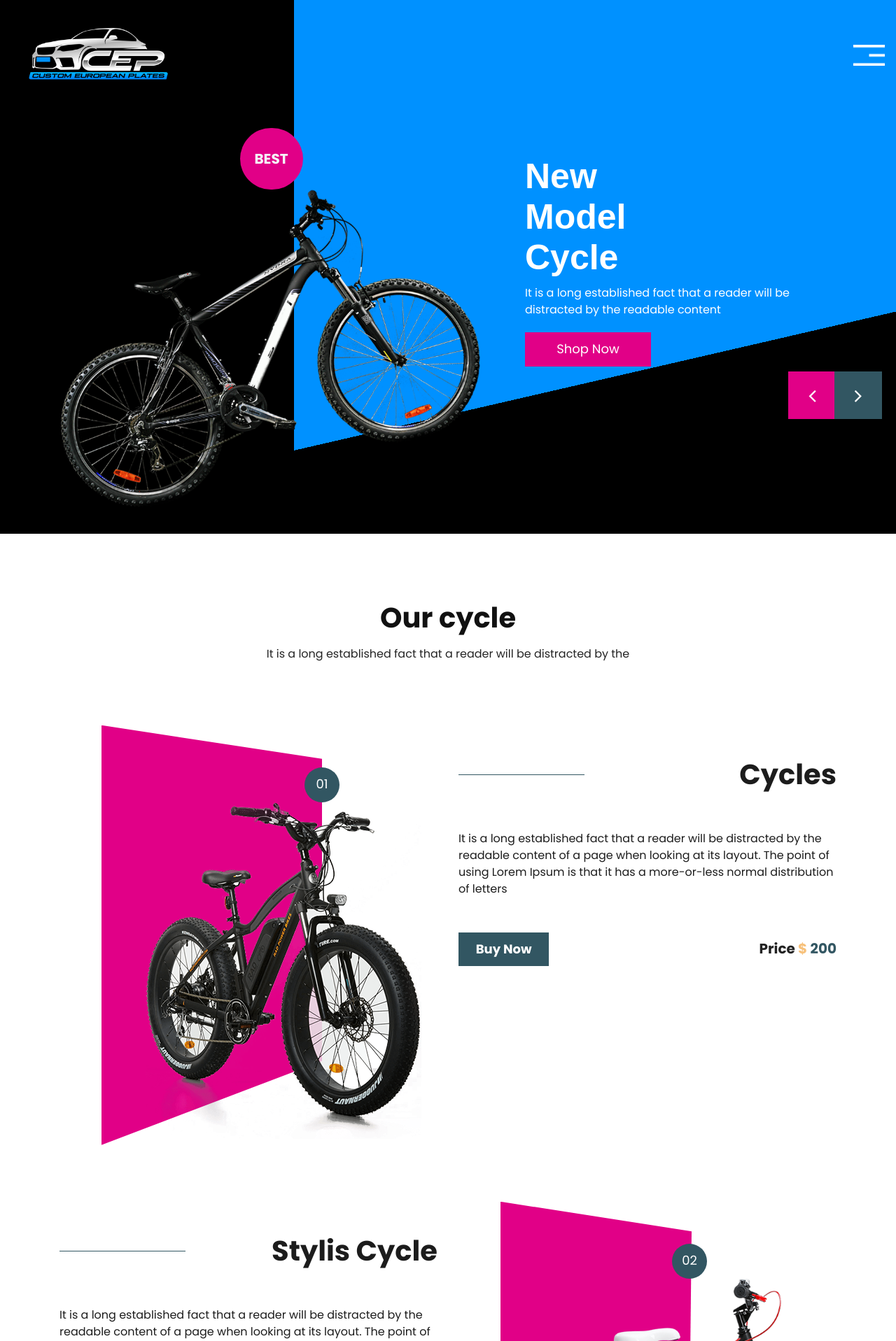
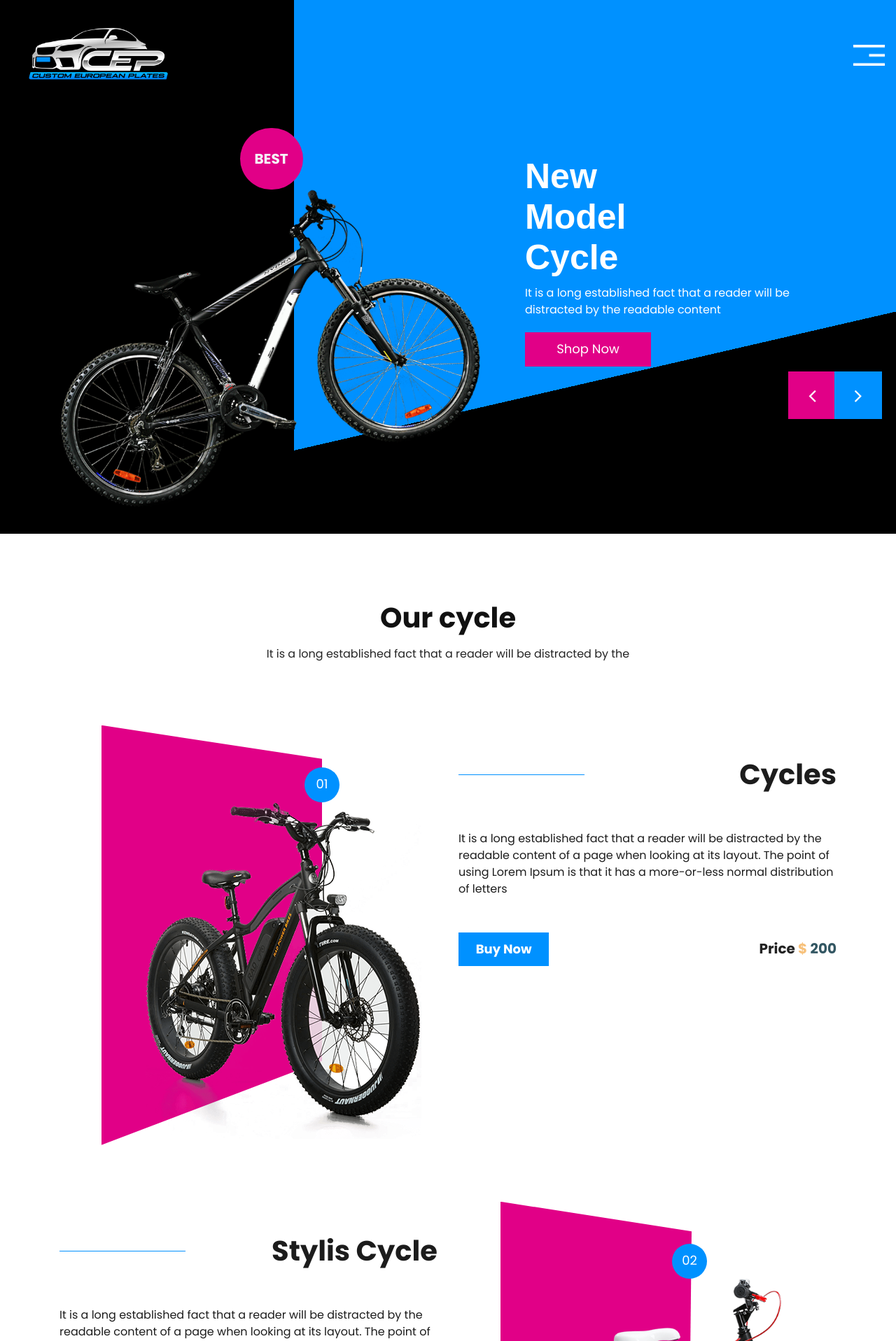
Before and after one commit to zahra-hsb/car_shop, a PHP site: page /index.html in a window 1280 px wide. Shown: the top 1917 px of the page at 70% size. Run offline with PHP 8.4, Linux system fonts and the light colour scheme; some libraries are stand-ins or nearby versions.

Commit message:
customized colors to black and blue

```diff
--- a/css/style.css
+++ b/css/style.css
@@ -260,7 +260,7 @@ button {
 }
 .navbar-light .navbar-nav .nav-link:focus,
 .navbar-light .navbar-nav .nav-link:hover {
-    color: #f7c17b !important;
+    color: #e10087 !important;
 }
 
 .login_menu{
@@ -421,7 +421,7 @@ button {
 #main_slider .carousel-control-next {
     width: 68px;
     height: 68px;
-    background: #325662;
+    background: #0091FF;
     opacity: 1;
     font-size: 30px;
     color: #ffffff;
@@ -476,7 +476,7 @@ button {
     height: 50px;
     font-size: 18px;
     color: #ffffff;
-    background-color: #325662;
+    background-color: #0091FF;
     border-radius: 100px;
     text-align: center;
     padding: 10px 0px;
@@ -519,7 +519,7 @@ clip-path: polygon(0 0, 75% 8%, 75% 80%, 0% 100%);
     position: absolute;
     width: 180px;
     height: 1px;
-    background-color: #325662;
+    background-color: #0091FF;
     left: 0px;
     right: initial;
     margin: 0 auto;
@@ -548,7 +548,7 @@ clip-path: polygon(0 0, 75% 8%, 75% 80%, 0% 100%);
     float: left;
     font-size: 18px;
     color: #ffffff;
-    background-color: #325662;
+    background-color: #0091FF;
     padding: 8px 5px;
     text-align: center;
     font-weight: bold;
@@ -596,7 +596,7 @@ clip-path: polygon(0 0, 75% 8%, 75% 80%, 0% 100%);
     height: 50px;
     font-size: 18px;
     color: #ffffff;
-    background-color: #325662;
+    background-color: #0091FF;
     border-radius: 100px;
     text-align: center;
     padding: 10px 0px;
@@ -626,7 +626,7 @@ clip-path: polygon(0 0, 75% 8%, 75% 80%, 0% 100%);
 }
 .read_bt a:hover{
     color: #ffffff;
-    background-color: #325662;
+    background-color: #0091FF;
 }
 
 /* cycle section end */
@@ -737,7 +737,7 @@ box-shadow: 0px 8px 7px 3px
 }
 .read_bt_1 a:hover{
     color: #ffffff;
-    background-color: #325662;
+    background-color: #0091FF;
 }
 
 
@@ -747,7 +747,7 @@ box-shadow: 0px 8px 7px 3px
     width: 100%;
     float: left;
     padding-bottom: 100px;
-
+    background: #000;
 }
 
 .client_main {
@@ -849,7 +849,7 @@ box-shadow: 0px 8px 7px 3px
 .news_section{
     width: 100%;
     float: left;
-    background-color: #355764;
+    background-color: #0091FF;
     height: auto;
     padding: 90px 0px;
 }
@@ -941,7 +941,7 @@ box-shadow: 0px 8px 7px 3px
 .contact_section {
     width: 100%;
     float: left;
-    background-color: #355764;
+    background-color: #0091FF;
     height: auto;
     padding-bottom: 90px;
 }
@@ -1022,7 +1022,7 @@ textarea#comment::placeholder {
 .footer_section {
     width: 100%;
     float: left;
-    background-color: #355764;
+    background-color: #0091FF;
     height: auto;
     background-size: cover;
 }
```
